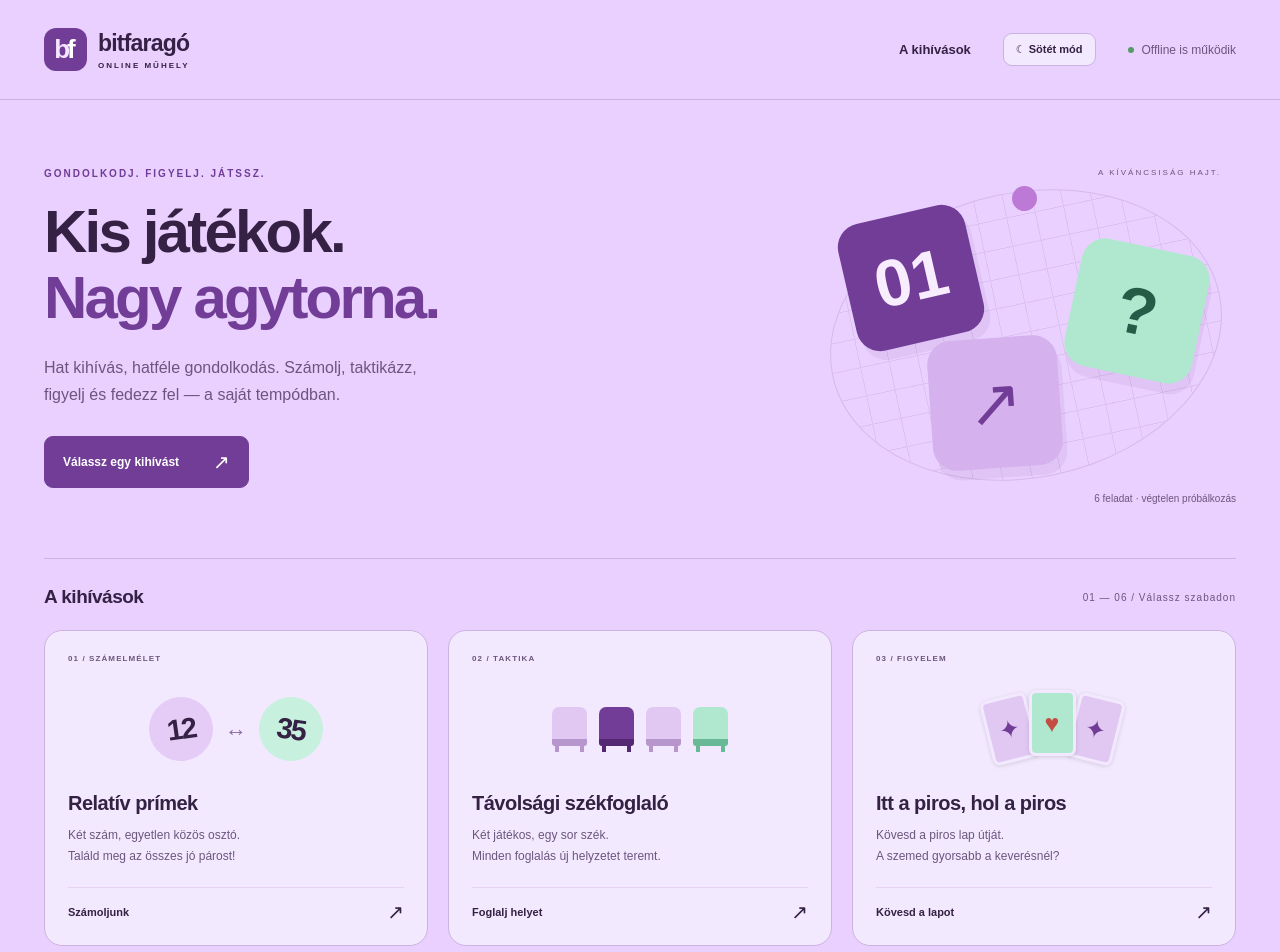
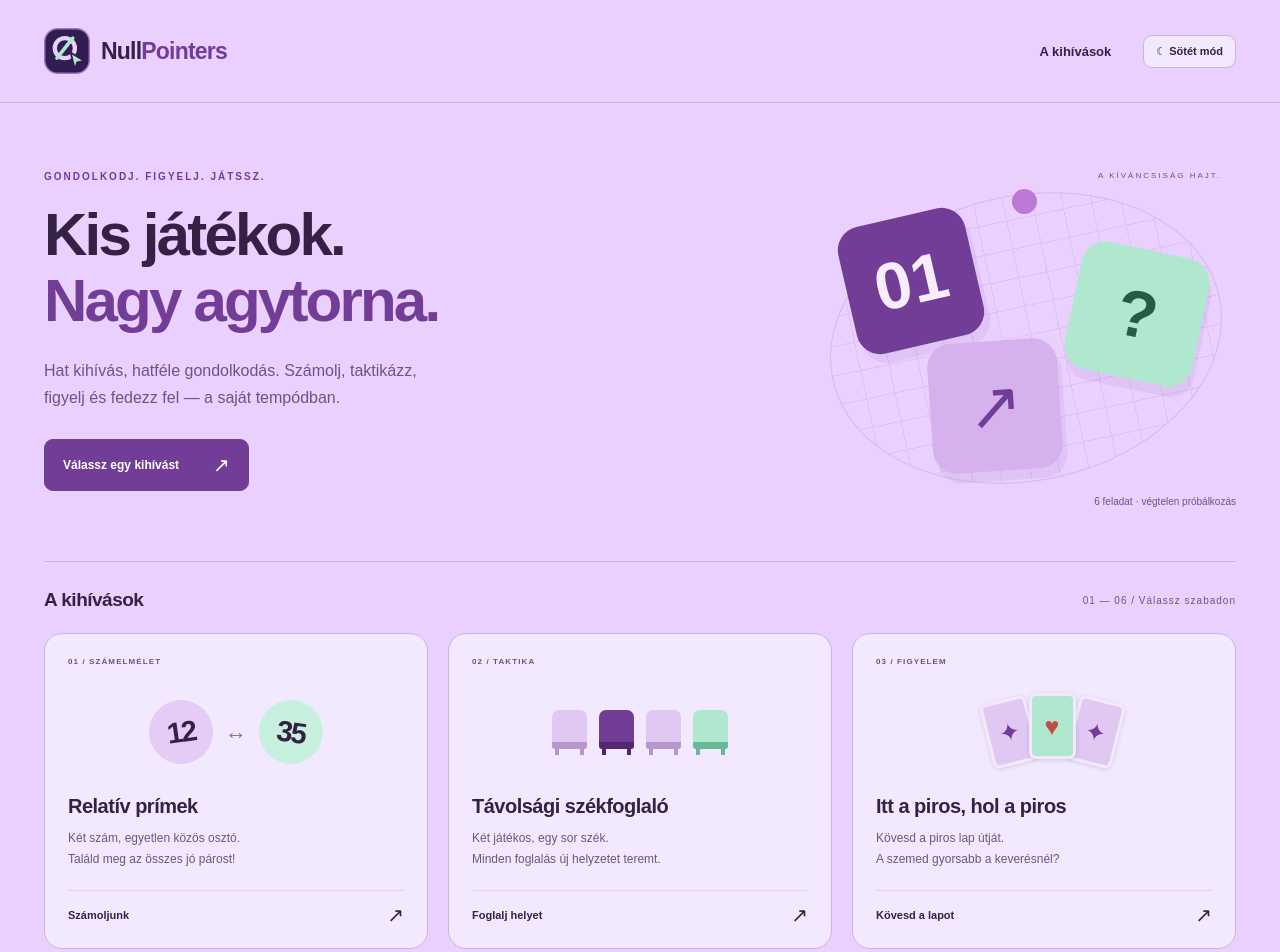
Before and after one commit to Bozolt/bitFOnline, a website: page index.html in a window 1280 px wide. Shown: the top 952 px of the page. Drawn offline with Linux system fonts and the light colour scheme.

Commit message:
Brand the header as NullPointers with a custom null-and-pointer logo; remove offline label

```diff
--- a/app.js
+++ b/app.js
@@ -377,7 +377,7 @@
     document.querySelectorAll('.view').forEach(section => { section.hidden = section.id !== target; });
     currentView = target;
     const title = target === 'home' ? 'Online műhely' : $(target).querySelector('h1').textContent;
-    document.title = title + ' · Bitfaragó';
+    document.title = title + ' · NullPointers';
     if (hash === 'challenges') $('challenges').scrollIntoView();
     else window.scrollTo(0, 0);
   }
--- a/index.html
+++ b/index.html
@@ -4,7 +4,7 @@
   <meta charset="utf-8">
   <meta name="viewport" content="width=device-width, initial-scale=1">
   <meta name="description" content="Hat játékos kihívás: a Bitfaragó online forduló offline is működő megoldásai.">
-  <title>Bitfaragó · Online műhely</title>
+  <title>NullPointers</title>
   <link rel="icon" href="assets/favicon.svg" type="image/svg+xml">
   <link rel="stylesheet" href="styles.css">
   <script defer src="js/core.js"></script>
@@ -12,8 +12,8 @@
 </head>
 <body>
   <header class="header">
-    <a class="brand" href="#home" aria-label="Bitfaragó kezdőoldal"><span class="brand-icon">b<span>f</span></span><span>bitfaragó<span class="brand-sub">ONLINE MŰHELY</span></span></a>
-    <nav aria-label="Főmenü"><a href="#home" class="home-link">A kihívások</a><button id="theme-toggle" class="theme-toggle" type="button" aria-label="Sötét mód bekapcsolása" aria-pressed="false">☾ Sötét mód</button><span class="offline"><i></i> Offline is működik</span></nav>
+    <a class="brand" href="#home" aria-label="NullPointers kezdőoldal"><img class="brand-logo" src="assets/logo.svg" width="46" height="46" alt=""><span>Null<span class="brand-accent">Pointers</span></span></a>
+    <nav aria-label="Főmenü"><a href="#home" class="home-link">A kihívások</a><button id="theme-toggle" class="theme-toggle" type="button" aria-label="Sötét mód bekapcsolása" aria-pressed="false">☾ Sötét mód</button></nav>
   </header>
   <main>
     <section id="home" class="view">
--- a/js/app.js
+++ b/js/app.js
@@ -377,7 +377,7 @@
     document.querySelectorAll('.view').forEach(section => { section.hidden = section.id !== target; });
     currentView = target;
     const title = target === 'home' ? 'Online műhely' : $(target).querySelector('h1').textContent;
-    document.title = title + ' · Bitfaragó';
+    document.title = title + ' · NullPointers';
     if (hash === 'challenges') $('challenges').scrollIntoView();
     else window.scrollTo(0, 0);
   }
--- a/scripts/package.cjs
+++ b/scripts/package.cjs
@@ -3,7 +3,7 @@
 const fs = require('node:fs');
 const path = require('node:path');
 const root = path.resolve(__dirname, '..');
-const files = ['index.html', 'styles.css', 'js/core.js', 'js/app.js', 'assets/favicon.svg', 'README.md', 'package.json', 'scripts/package.cjs', 'tests/core.test.cjs'];
+const files = ['index.html', 'styles.css', 'js/core.js', 'js/app.js', 'assets/favicon.svg', 'assets/logo.svg', 'README.md', 'package.json', 'scripts/package.cjs', 'tests/core.test.cjs'];
 const crcTable = Array.from({ length: 256 }, (_, n) => {
   for (let i = 0; i < 8; i++) n = (n & 1) ? 0xedb88320 ^ (n >>> 1) : n >>> 1;
   return n >>> 0;
--- a/styles.css
+++ b/styles.css
@@ -92,30 +92,6 @@ button:active:not(:disabled) {
   font-weight:800;
   letter-spacing:-.8px
 }
-.brand-icon {
-  height:43px;
-  width:43px;
-  display:grid;
-  place-content:center;
-  background:var(--accent);
-  color:#f4e6ff;
-  border-radius:12px;
-  font-size:26px;
-  display:flex;
-  align-items:center;
-  letter-spacing:-3px;
-  padding-right:4px
-}
-.brand-icon span {
-  color:white
-}
-.brand-sub {
-  display:block;
-  font-size:8px;
-  letter-spacing:2px;
-  margin-top:4px;
-  font-weight:700
-}
 .header nav {
   display:flex;
   align-items:center;
@@ -124,19 +100,6 @@ button:active:not(:disabled) {
 }
 .home-link {
   font-weight:700
-}
-.offline {
-  display:flex;
-  align-items:center;
-  gap:8px;
-  color:var(--muted);
-  font-size:12px
-}
-.offline i {
-  height:6px;
-  width:6px;
-  background:#569a65;
-  border-radius:50%
 }
 main {
   max-width:1280px;
@@ -1128,14 +1091,7 @@ input[type=range] {
   .header nav {
     gap:15px
   }
-  .offline {
-    font-size:0
-  }
-  .offline i {
-    width:8px;
-    height:8px
-  }
-  .home-link {
+      .home-link {
     font-size:11px
   }
   main {
@@ -1484,12 +1440,8 @@ input[type=range] {
   border-color:var(--line);
   background-image:radial-gradient(#65477f 1px,transparent 1px);
 }
-:root[data-theme="dark"] .brand-icon,
 :root[data-theme="dark"] .piece-one,
 :root[data-theme="dark"] .memory-art i:nth-child(3) {
-  color:var(--on-accent);
-}
-:root[data-theme="dark"] .brand-icon span {
   color:var(--on-accent);
 }
 :root[data-theme="dark"] .piece-three {
@@ -1526,3 +1478,13 @@ input[type=range] {
   opacity:1;
   text-shadow:0 1px 3px #311d52;
 }
+
+.brand-logo {
+  display:block;
+  width:46px;
+  height:46px;
+  flex-shrink:0;
+}
+.brand-accent {
+  color:var(--accent);
+}
```
Also changed, not shown: assets/favicon.svg, assets/logo.svg (added).
